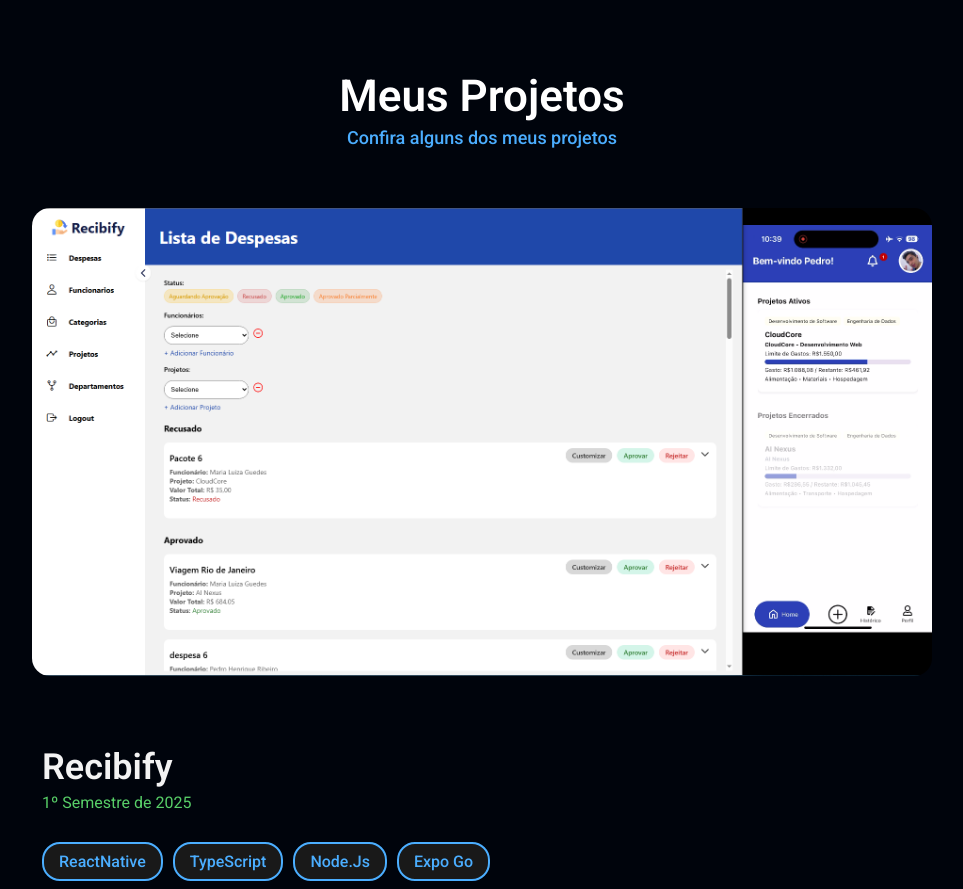
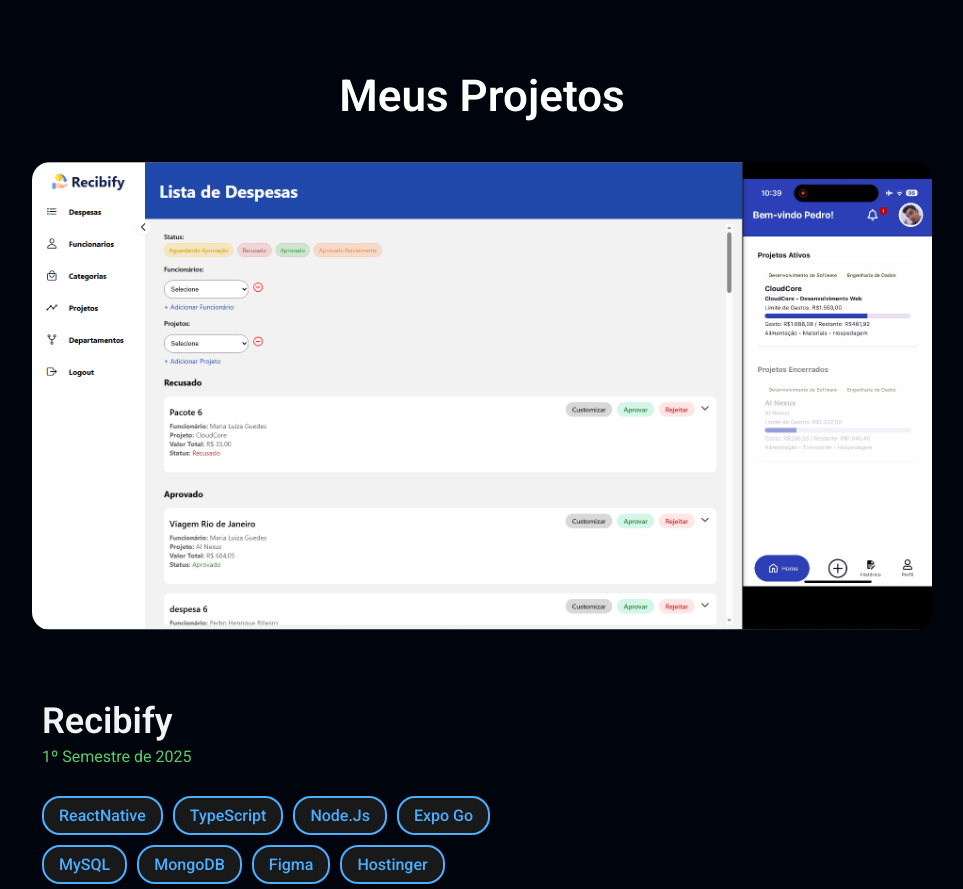
Before and after one commit to pedrohenribeiro/Portfolio-Profissional, a React (Vite) app in the folder portfolio-profissional/: page / in a window 1280 px wide. Shown: the part 1720-2609 px from the top of the page, without its empty margins (158-1121 px from the left). Built offline with nearby package versions, Linux system fonts and the light colour scheme.

Commit message:
fix: home projects section layout fix

```diff
--- a/portfolio-profissional/src/pages/home/Home.tsx
+++ b/portfolio-profissional/src/pages/home/Home.tsx
@@ -216,9 +216,6 @@
         <h1 className={styles.titulo} id={styles.meusProjetos}>
           Meus Projetos
         </h1>
-        <h2 className={styles.subtitulo}>
-          Confira alguns dos meus projetos
-        </h2>
 
         {isFullStack ? (
           <div className={styles.projetos}>
```
